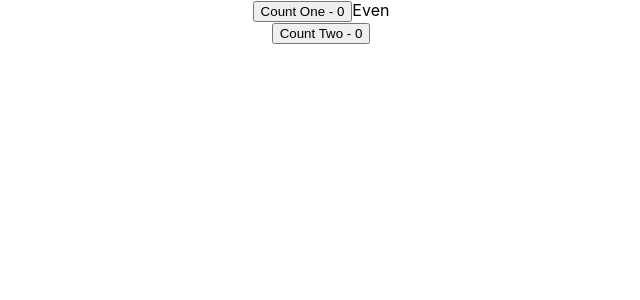
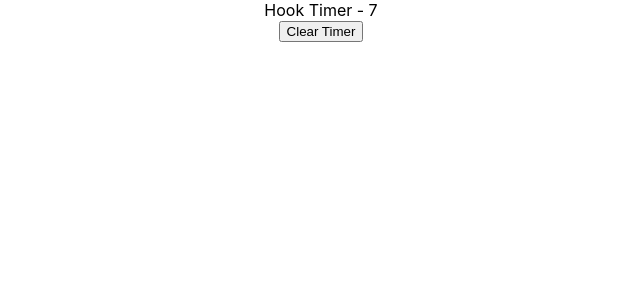
Before and after one commit to JulianBharadwaja/React_hook_practices, a React (Create React App) app: page / in a window 1280 px wide. Shown: the top 300 px of the page, without its empty margins (319-959 px from the left). Built offline with nearby package versions, Linux system fonts and the light colour scheme.

Commit message:
Learnt useRef

```diff
--- a/src/App.js
+++ b/src/App.js
@@ -1,7 +1,6 @@
 import "./App.css";
 
-import Counter from "./components/useMemoHook/Counter";
-import ParentComponent from "./components/useCallbackHook/ParentComponent";
+import HookTimer from "./components/useRefHook/HookTimer";
 import React from "react";
 
 // export const CounterContext = React.createContext();
@@ -27,7 +26,7 @@
     //   value={{ countState: count, countDispatch: dispatch }}
     // >
     <div className="App">
-      <Counter />
+      <HookTimer />
     </div>
     // </CounterContext.Provider>
   );
--- /dev/null
+++ b/src/components/useRefHook/HookTimer.js
@@ -0,0 +1,26 @@
+import React, { useEffect, useRef, useState } from "react";
+
+const HookTimer = () => {
+  const [timer, setTimer] = useState(0);
+  const intervalRef = useRef();
+  useEffect(() => {
+    intervalRef.current = setInterval(() => {
+      setTimer((prevTimer) => prevTimer + 1);
+    }, 1000);
+    // cleanup function.
+    return () => {
+      clearInterval(intervalRef.current);
+    };
+  }, []);
+
+  return (
+    <>
+      <div>Hook Timer - {timer}</div>
+      <button onClick={() => clearInterval(intervalRef.current)}>
+        Clear Timer
+      </button>
+    </>
+  );
+};
+
+export default HookTimer;
```
Also changed, not shown: src/components/useRefHook/FocusInput.js (added, +15 -0 lines), NoteReactHook.txt.
